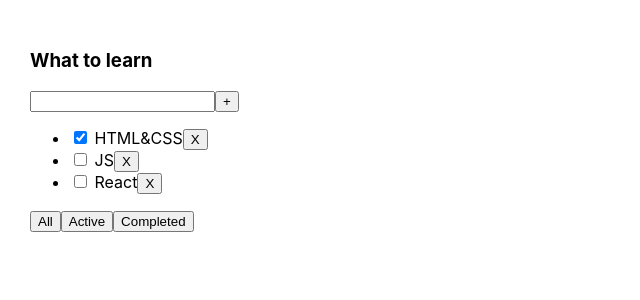
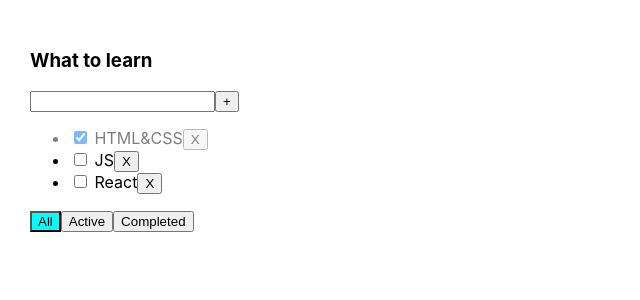
Before and after one commit to Begins1986/Todolist, a React (Create React App) app: page / in a window 1280 px wide. Shown: the top 300 px of the page, without its empty margins (0-640 px from the left). Built offline with nearby package versions, Linux system fonts and the light colour scheme.

Commit message:
Add lesson 4

```diff
--- a/src/App.css
+++ b/src/App.css
@@ -6,3 +6,19 @@
 .App > div {
   margin-right: 50px;
 }
+
+.error{
+  border: red 2px solid;
+}
+
+.error-message{
+  color: red;
+}
+
+.active-filter{
+  background-color: aqua;
+}
+
+.is-done{
+  opacity: 0.5;
+}
--- a/src/Todolist.tsx
+++ b/src/Todolist.tsx
@@ -2,61 +2,74 @@
 import {FilterValuesType, TasksPropsType} from "./App";
 
 type TodolistPropsType = {
-    title:string
+    title: string
     tasks: Array<TasksPropsType>
     filter: FilterValuesType
-    removeTasks:(id:string)=>void
-    changeFilter: (filter: FilterValuesType)=>void
-    addNewTask: (title:string)=>void
-    changeTaskStatus: (id:string, isDone:boolean)=>void
+    removeTasks: (id: string) => void
+    changeFilter: (filter: FilterValuesType) => void
+    addNewTask: (title: string) => void
+    changeTaskStatus: (id: string, isDone: boolean) => void
 }
 
 export const Todolist = (props: TodolistPropsType) => {
     const [title, setTitle] = useState<string>('')
-    const addNewTask = ()=>{
+    const [error, setError] = useState<string>('')
+    const addNewTask = () => {
         const trimTitle = title.trim()
-        if(trimTitle) {
+        if (trimTitle) {
             props.addNewTask(trimTitle)
+            setTitle('')
+        } else {
+          setError("Title is required")
         }
-        setTitle('')
+
     }
-    const onChangeHandler = (e:ChangeEvent<HTMLInputElement>)=>setTitle(e.currentTarget.value)
-    const onKeyPressHandler = (e:KeyboardEvent<HTMLInputElement>)=>{
-        if (e.key === "Enter"){
+    const onChangeHandler = (e: ChangeEvent<HTMLInputElement>) => setTitle(e.currentTarget.value)
+    const onKeyPressHandler = (e: KeyboardEvent<HTMLInputElement>) => {
+        setError("")
+        if (e.key === "Enter") {
             addNewTask()
         }
     }
-    const onAllClickHandler = ()=>{props.changeFilter('all')}
-    const onActiveClickHandler = ()=>{props.changeFilter('active')}
-    const onCompletedClickHandler = ()=>{props.changeFilter('completed')}
+    const onAllClickHandler = () => {
+        props.changeFilter('all')
+    }
+    const onActiveClickHandler = () => {
+        props.changeFilter('active')
+    }
+    const onCompletedClickHandler = () => {
+        props.changeFilter('completed')
+    }
 
 
-    return(
+    return (
         <div>
             <h3>{props.title}</h3>
             <div>
                 <input value={title}
-                    onChange={onChangeHandler}
-                    onKeyPress={onKeyPressHandler}
+                       onChange={onChangeHandler}
+                       onKeyPress={onKeyPressHandler}
+                       className={error ? "error" : ""}
                 />
                 <button onClick={addNewTask}>+</button>
+                {error && <div className="error-message">{error}</div>}
             </div>
             <ul>
                 {
                     props.tasks.map(t => {
                         const onClickHandler = () => props.removeTasks(t.id)
-                        const onChangeHandler = (e:ChangeEvent<HTMLInputElement>)=> props.changeTaskStatus(t.id, e.currentTarget.checked)
-                        return <li key={t.id}><input type="checkbox" checked={t.isDone}
-                        onChange={(onChangeHandler)}/> <span>{t.title}</span>
+                        const onChangeHandler = (e: ChangeEvent<HTMLInputElement>) => props.changeTaskStatus(t.id, e.currentTarget.checked)
+                        return <li key={t.id} className={t.isDone?'is-done':""}><input type="checkbox" checked={t.isDone}
+                                                     onChange={(onChangeHandler)}/> <span>{t.title}</span>
                             <button onClick={onClickHandler}>X</button>
                         </li>
                     })
                 }
             </ul>
             <div>
-                <button onClick={onAllClickHandler}>All</button>
-                <button onClick={onActiveClickHandler}>Active</button>
-                <button onClick={onCompletedClickHandler}>Completed</button>
+                <button className={props.filter==='all'?"active-filter":""} onClick={onAllClickHandler}>All</button>
+                <button className={props.filter==='active'?"active-filter":""} onClick={onActiveClickHandler}>Active</button>
+                <button className={props.filter==='completed'?"active-filter":""} onClick={onCompletedClickHandler}>Completed</button>
             </div>
         </div>
     )
```
